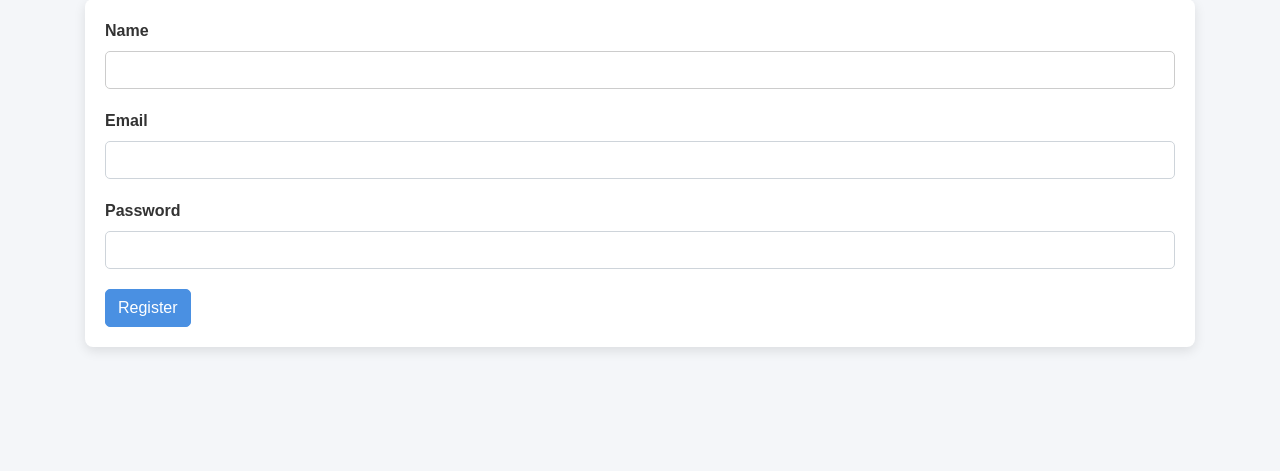
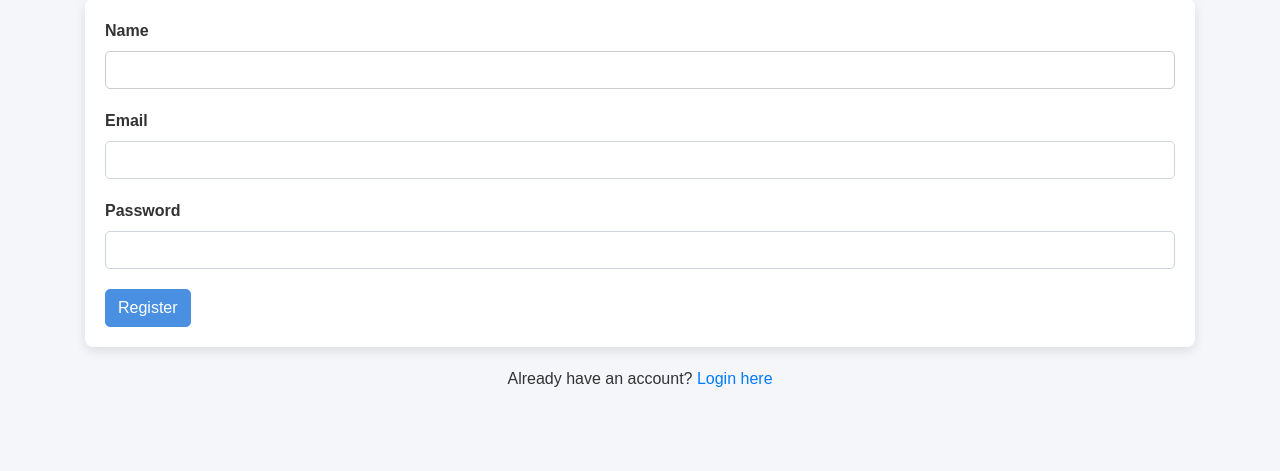
Before and after one commit to 1bgss/Todolist, a PHP site: page /register.php in a window 1280 px wide. Shown: the part 127-598 px from the top of the page. Run offline with PHP 8.4, Linux system fonts and the light colour scheme.

Commit message:
Update register.php

```diff
--- a/register.php
+++ b/register.php
@@ -41,6 +41,8 @@ if ($_SERVER['REQUEST_METHOD'] === 'POST') {
         </div>
         <button type="submit" class="btn btn-primary">Register</button>
     </form>
+
+    <p class="text-center mt-3">Already have an account? <a href="login.php">Login here</a></p>
 </div>
 </body>
 </html>
```
